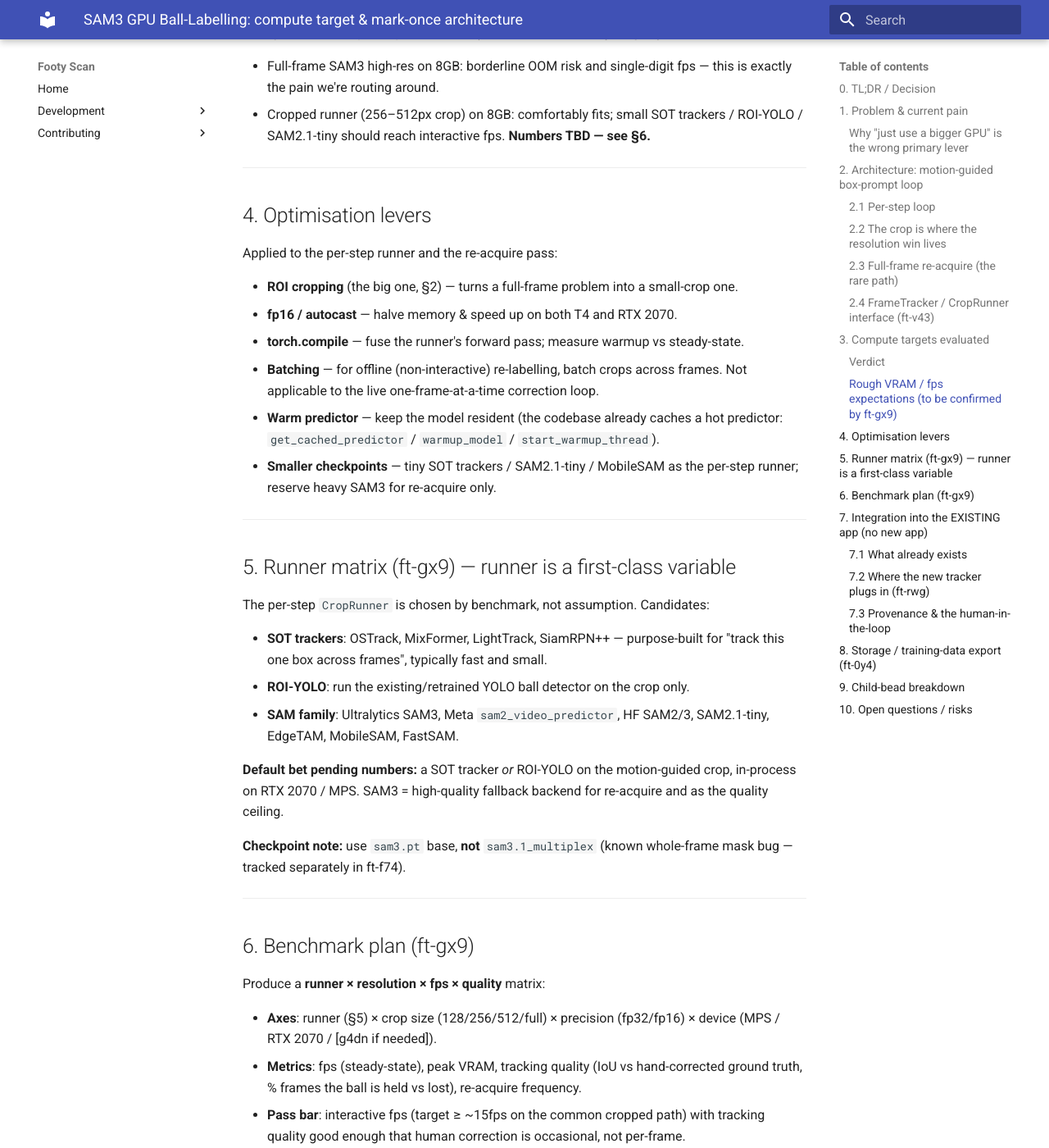
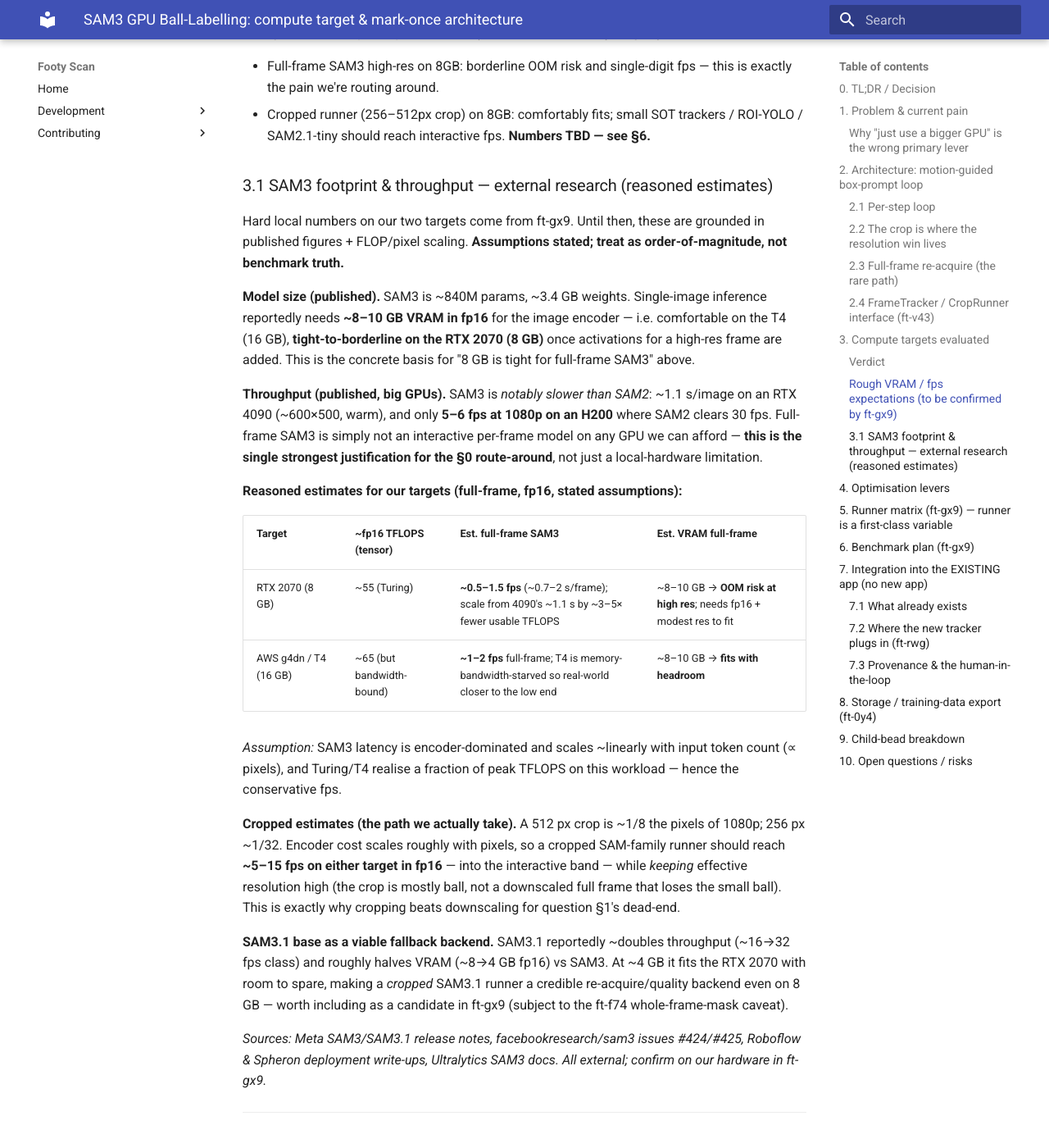
Before and after one commit to egroeg121/footy-track, an MkDocs documentation site: the page built from docs/design/sam3_ball_labelling_gpu.md, in a window 1280 px wide and 1400 px high, scrolled down 4017 px. Shown: the whole window at 82% size. Built offline with MkDocs 1.6.1 and Material for MkDocs 9.7.7, drawn with Linux system fonts in a browser that asks for light colours.

Commit message:
docs(sam3): add researched SAM3 memory/fps figures to §3 (hq-cv-tau64.1)
Fills the one gap in the merged design doc vs the bead's question 2:
concrete SAM3 footprint (~840M params, ~8-10GB fp16 image encoder) and
throughput (SAM3 slower than SAM2; ~1.1s/img RTX4090, 5-6fps@1080p H200),
plus reasoned RTX2070/T4 full-frame and cropped fps estimates with stated
assumptions. Reinforces the route-around plan-of-record and flags SAM3.1
base as a viable cropped fallback backend.

Co-Authored-By: Claude Sonnet 5 <noreply@anthropic.com>
Claude-Session: https://claude.ai/code/session_01LUkmKn9QRPsGAgRnErChiX

```diff
--- a/docs/design/sam3_ball_labelling_gpu.md
+++ b/docs/design/sam3_ball_labelling_gpu.md
@@ -172,6 +172,52 @@ archives. ft-5yq stays open as that fallback but is **no longer plan-of-record**
 - Cropped runner (256–512px crop) on 8GB: comfortably fits; small SOT trackers
   / ROI-YOLO / SAM2.1-tiny should reach interactive fps. **Numbers TBD — see §6.**
 
+### 3.1 SAM3 footprint & throughput — external research (reasoned estimates)
+
+Hard local numbers on our two targets come from ft-gx9. Until then, these are
+grounded in published figures + FLOP/pixel scaling. **Assumptions stated; treat
+as order-of-magnitude, not benchmark truth.**
+
+**Model size (published).** SAM3 is ~840M params, ~3.4 GB weights. Single-image
+inference reportedly needs **~8–10 GB VRAM in fp16** for the image encoder —
+i.e. comfortable on the T4 (16 GB), **tight-to-borderline on the RTX 2070
+(8 GB)** once activations for a high-res frame are added. This is the concrete
+basis for "8 GB is tight for full-frame SAM3" above.
+
+**Throughput (published, big GPUs).** SAM3 is *notably slower than SAM2*:
+~1.1 s/image on an RTX 4090 (~600×500, warm), and only **5–6 fps at 1080p on an
+H200** where SAM2 clears 30 fps. Full-frame SAM3 is simply not an interactive
+per-frame model on any GPU we can afford — **this is the single strongest
+justification for the §0 route-around**, not just a local-hardware limitation.
+
+**Reasoned estimates for our targets (full-frame, fp16, stated assumptions):**
+
+| Target | ~fp16 TFLOPS (tensor) | Est. full-frame SAM3 | Est. VRAM full-frame |
+|---|---|---|---|
+| RTX 2070 (8 GB) | ~55 (Turing) | **~0.5–1.5 fps** (~0.7–2 s/frame); scale from 4090's ~1.1 s by ~3–5× fewer usable TFLOPS | ~8–10 GB → **OOM risk at high res**; needs fp16 + modest res to fit |
+| AWS g4dn / T4 (16 GB) | ~65 (but bandwidth-bound) | **~1–2 fps** full-frame; T4 is memory-bandwidth-starved so real-world closer to the low end | ~8–10 GB → **fits with headroom** |
+
+*Assumption:* SAM3 latency is encoder-dominated and scales ~linearly with input
+token count (∝ pixels), and Turing/T4 realise a fraction of peak TFLOPS on this
+workload — hence the conservative fps.
+
+**Cropped estimates (the path we actually take).** A 512 px crop is ~1/8 the
+pixels of 1080p; 256 px ~1/32. Encoder cost scales roughly with pixels, so a
+cropped SAM-family runner should reach **~5–15 fps on either target in fp16** —
+into the interactive band — while *keeping* effective resolution high (the crop
+is mostly ball, not a downscaled full frame that loses the small ball). This is
+exactly why cropping beats downscaling for question §1's dead-end.
+
+**SAM3.1 base as a viable fallback backend.** SAM3.1 reportedly ~doubles
+throughput (~16→32 fps class) and roughly halves VRAM (~8→4 GB fp16) vs SAM3.
+At ~4 GB it fits the RTX 2070 with room to spare, making a *cropped* SAM3.1
+runner a credible re-acquire/quality backend even on 8 GB — worth including as a
+candidate in ft-gx9 (subject to the ft-f74 whole-frame-mask caveat).
+
+*Sources: Meta SAM3/SAM3.1 release notes, facebookresearch/sam3 issues #424/#425,
+Roboflow & Spheron deployment write-ups, Ultralytics SAM3 docs. All external;
+confirm on our hardware in ft-gx9.*
+
 ---
 
 ## 4. Optimisation levers
```
